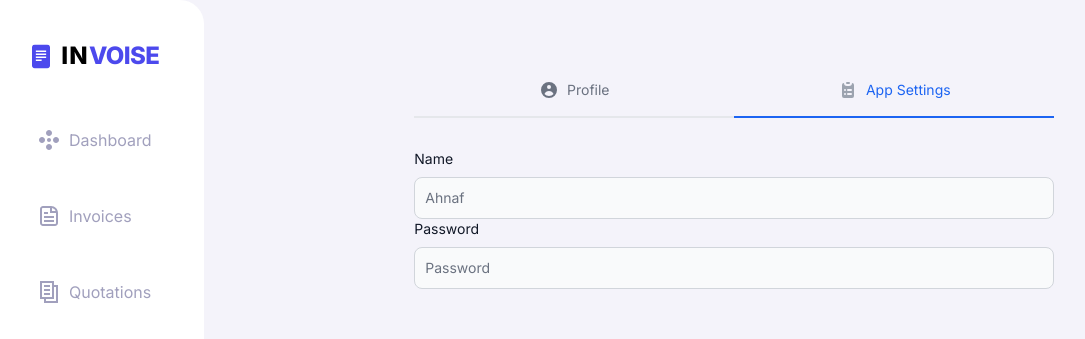
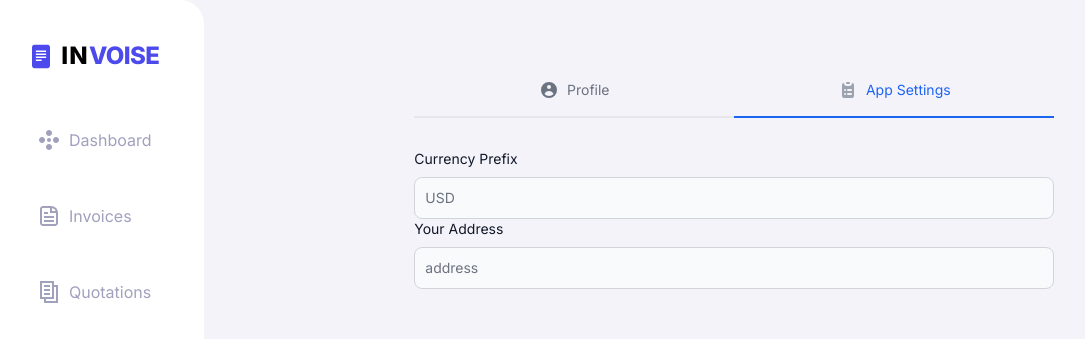
Before and after one commit to AhnafAhamed/invoise-frontend, a Vue app: page /settings in a window 1280 px wide. Both pictures are taken after a click on the item "App Settings". Shown: the top 339 px of the page, without its empty margins (15-1100 px from the left). Built offline with nearby package versions, Linux system fonts and the light colour scheme.

Commit message:
feat: add settings views

```diff
--- a/src/components/settings/AppSettings.vue
+++ b/src/components/settings/AppSettings.vue
@@ -1,5 +1,32 @@
 <template>
-  <div class="app-settings"></div>
+  <div class="app-settings">
+    <form class="mt-8">
+      <label
+        for="name"
+        class="block mb-2 text-sm font-medium text-gray-900 dark:text-gray-300"
+        >Currency Prefix</label
+      >
+      <input
+        type="text"
+        id="name"
+        class="bg-gray-50 border border-gray-300 text-gray-900 text-sm rounded-lg focus:ring-blue-500 focus:border-blue-500 block w-full p-2.5 dark:bg-gray-700 dark:border-gray-600 dark:placeholder-gray-400 dark:text-white dark:focus:ring-blue-500 dark:focus:border-blue-500"
+        placeholder="USD"
+        required
+      />
+      <label
+        for="address"
+        class="block mb-2 text-sm font-medium text-gray-900 dark:text-gray-300"
+        >Your Address</label
+      >
+      <input
+        type="text"
+        id="address"
+        class="bg-gray-50 border border-gray-300 text-gray-900 text-sm rounded-lg focus:ring-blue-500 focus:border-blue-500 block w-full p-2.5 dark:bg-gray-700 dark:border-gray-600 dark:placeholder-gray-400 dark:text-white dark:focus:ring-blue-500 dark:focus:border-blue-500"
+        placeholder="address"
+        required
+      />
+    </form>
+  </div>
 </template>
 
 <script>
--- a/src/components/settings/ProfileSettings.vue
+++ b/src/components/settings/ProfileSettings.vue
@@ -1,5 +1,32 @@
 <template>
-  <div class="profile-settings"></div>
+  <div class="profile-settings">
+    <form class="mt-8">
+      <label
+        for="name"
+        class="block mb-2 text-sm font-medium text-gray-900 dark:text-gray-300"
+        >Name</label
+      >
+      <input
+        type="text"
+        id="name"
+        class="bg-gray-50 border border-gray-300 text-gray-900 text-sm rounded-lg focus:ring-blue-500 focus:border-blue-500 block w-full p-2.5 dark:bg-gray-700 dark:border-gray-600 dark:placeholder-gray-400 dark:text-white dark:focus:ring-blue-500 dark:focus:border-blue-500"
+        placeholder="Ahnaf"
+        required
+      />
+      <label
+        for="password"
+        class="block mb-2 text-sm font-medium text-gray-900 dark:text-gray-300"
+        >Password</label
+      >
+      <input
+        type="password"
+        id="password"
+        class="bg-gray-50 border border-gray-300 text-gray-900 text-sm rounded-lg focus:ring-blue-500 focus:border-blue-500 block w-full p-2.5 dark:bg-gray-700 dark:border-gray-600 dark:placeholder-gray-400 dark:text-white dark:focus:ring-blue-500 dark:focus:border-blue-500"
+        placeholder="Password"
+        required
+      />
+    </form>
+  </div>
 </template>
 
 <script>
--- a/src/components/settings/SettingsTab.vue
+++ b/src/components/settings/SettingsTab.vue
@@ -81,12 +81,12 @@ export default {
     isTabOneActive() {
       this.TabOneActive = true;
       this.TabTwoActive = false;
-      this.$emit("tab-one-active");
+      this.$emit("tab-one-click");
     },
     isTabTwoActive() {
       this.TabTwoActive = true;
       this.TabOneActive = false;
-      this.$emit("tab-two-active");
+      this.$emit("tab-two-click");
     },
   },
 };
--- a/src/views/SettingsView.vue
+++ b/src/views/SettingsView.vue
@@ -2,33 +2,9 @@
   <div class="settings flex">
     <side-bar />
     <div class="settings-form m-auto mt-16 w-6/12">
-      <settings-tab @tab-one-active="TabOneView" />
-      <form class="mt-8">
-        <label
-          for="name"
-          class="block mb-2 text-sm font-medium text-gray-900 dark:text-gray-300"
-          >Name</label
-        >
-        <input
-          type="text"
-          id="name"
-          class="bg-gray-50 border border-gray-300 text-gray-900 text-sm rounded-lg focus:ring-blue-500 focus:border-blue-500 block w-full p-2.5 dark:bg-gray-700 dark:border-gray-600 dark:placeholder-gray-400 dark:text-white dark:focus:ring-blue-500 dark:focus:border-blue-500"
-          placeholder="Ahnaf"
-          required
-        />
-        <label
-          for="password"
-          class="block mb-2 text-sm font-medium text-gray-900 dark:text-gray-300"
-          >Password</label
-        >
-        <input
-          type="password"
-          id="password"
-          class="bg-gray-50 border border-gray-300 text-gray-900 text-sm rounded-lg focus:ring-blue-500 focus:border-blue-500 block w-full p-2.5 dark:bg-gray-700 dark:border-gray-600 dark:placeholder-gray-400 dark:text-white dark:focus:ring-blue-500 dark:focus:border-blue-500"
-          placeholder="Password"
-          required
-        />
-      </form>
+      <settings-tab @tab-one-click="tabOneView" @tab-two-click="tabTwoView" />
+      <profile-settings v-if="isTabOneView" />
+      <app-settings v-if="isTabTwoView" />
     </div>
   </div>
 </template>
@@ -36,12 +12,25 @@
 <script>
 import SettingsTab from "../components/settings/SettingsTab.vue";
 import SideBar from "../components/global/SideBar.vue";
+import ProfileSettings from "../components/settings/ProfileSettings.vue";
+import AppSettings from "../components/settings/AppSettings.vue";
 export default {
-  components: { SideBar, SettingsTab },
+  components: { SideBar, SettingsTab, ProfileSettings, AppSettings },
   name: "SettingsView",
+  data: function () {
+    return {
+      isTabOneView: true,
+      isTabTwoView: false,
+    };
+  },
   methods: {
-    TabOneView() {
-      console.log("Tab one view");
+    tabOneView() {
+      this.isTabOneView = true;
+      this.isTabTwoView = false;
+    },
+    tabTwoView() {
+      this.isTabTwoView = true;
+      this.isTabOneView = false;
     },
   },
 };
```
